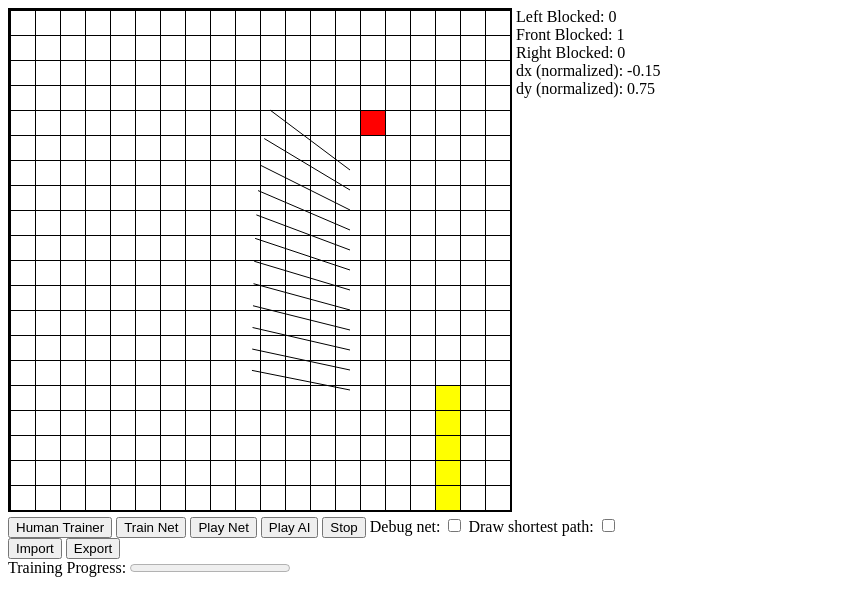
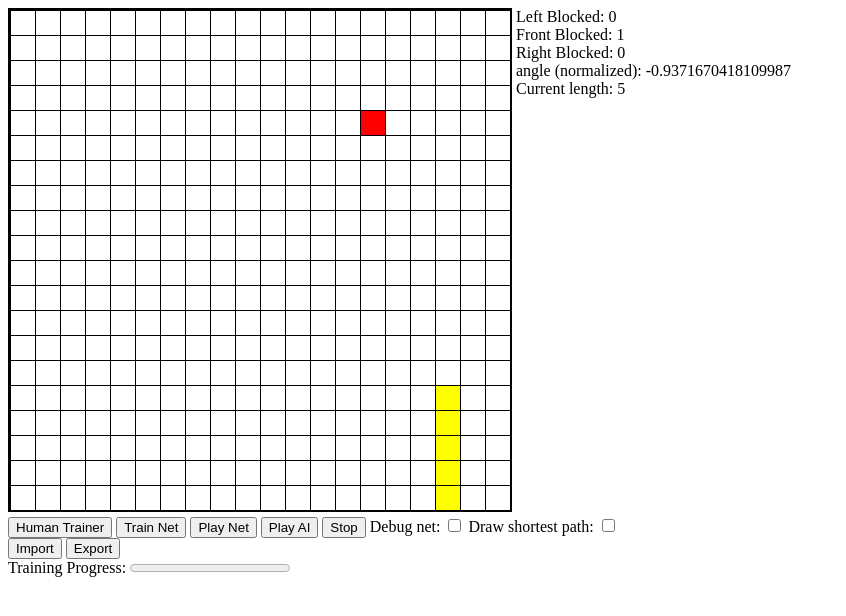
Before and after one commit to chiragzq/snakenet, a plain HTML site: page index.html in a window 1280 px wide. Both pictures are taken after a click on the button "Human Trainer". Shown: the whole page, without its empty margins (0-846 px from the left). Drawn offline with Linux system fonts and the light colour scheme.

Commit message:
added angle feature

```diff
--- a/datautils.js
+++ b/datautils.js
@@ -109,7 +109,7 @@ function getNewSpace(square, direction) {
   };
 }
 
-const numFeatures = 5;
+const numFeatures = 4;
 //leftblocked, frontblocked, rightblocked, dx, dy
 function convertStateToFeatures(state) {
   let data = [];
@@ -138,7 +138,7 @@ function convertStateToFeatures(state) {
 
   let dx = state.f.x - spaces[0].x;
   let dy = state.f.y - spaces[0].y;
-  switch(getNeckDirection(spaces)) {
+  /*switch(getNeckDirection(spaces)) {
     case UP:
       data[3] = dx / SCALE;
       data[4] = -dy / SCALE;
@@ -155,8 +155,15 @@ function convertStateToFeatures(state) {
       data[3] =  dy / SCALE;
       data[4] =  dx / SCALE;
       break;
-  }
+  }*/
 
+  let angle = 180 * Math.atan2(state.f.y - spaces[0].y, state.f.x - spaces[0].x) / Math.PI;
+  let frontAngle = new Array(-90, 0, 90, 180)[frontDirection];
+  let turnAngle = (frontAngle - angle) / 180;
+  if(turnAngle <= -1) turnAngle += 2;
+  if(turnAngle > 1) turnAngle -= 2;
+
+  data[3] = turnAngle;
   return data;
 }
 
--- a/index.html
+++ b/index.html
@@ -12,9 +12,11 @@
         <span>Left Blocked: </span><span id="param0">???</span><br/>
         <span>Front Blocked: </span><span id="param1">???</span><br/>
         <span>Right Blocked: </span><span id="param2">???</span><br/>
-        <span>dx (normalized): </span><span id="param3">???</span><br/>
-        <span>dy (normalized): </span><span id="param4">???</span>
+        <span>angle (normalized): </span><span id="param3">???</span><br/>
+        <!--<span>dy (normalized): </span><span id="param4">???</span><br/>-->
+        <span>Current length: </span><span id="score">???</span>
       </div>
+      <br>
       <div id="controlsDiv">
         <button onClick="startGame(0)" id="playHuman">Human Trainer</button>
         <button onclick="trainNet()" id="trainNet">Train Net</button>
--- a/main.js
+++ b/main.js
@@ -3,11 +3,11 @@ let ctx = canvas.getContext("2d");
 let player = 0;
 let DEBUG_NET = false;
 let DRAW_SPATH = false;
-const collectData = false;
+const collectData = true;
 const HUMAN = 0;
 const NEURAL = 1;
 const AI = 2;
-const GAME_INTERVAL = 200;
+let GAME_INTERVAL = 100;
 
 function SnakeGame() {
   this.gridWidth = 20;
@@ -20,15 +20,13 @@ function SnakeGame() {
   this.step1 = function() {
     this.state = generateState(this);
     let features = convertStateToFeatures(this.state);
-    console.log(features[3], features[4]);
-    console.log(180 * Math.atan2(features[3], -features[4]) / Math.PI);
-    ctx.fillStyle = "blue";
-    let x1 = 20 *this.snake.currentSpaces[0].x;
-    let y1 = 20 *this.snake.currentSpaces[0].y;
-    let theta = Math.atan2(features[3], -features[4]);
-    ctx.moveTo(x1, y1);
-    ctx.lineTo(x1 + 100*Math.cos(theta), y1 + 100 * Math.sin(theta));
-    ctx.stroke();
+    let angle = 180 * Math.atan2(this.food.y - this.snake.currentSpaces[0].y, this.food.x - this.snake.currentSpaces[0].x) / Math.PI;
+    let frontAngle = new Array(-90, 0, 90, 180)[(getNeckDirection(this.snake.currentSpaces)+2)%4];
+    let turnAngle = (frontAngle - angle) / 1;
+    if(turnAngle <= -180) turnAngle += 360;
+    if(turnAngle > 180) turnAngle -= 360;
+    console.log(turnAngle);
+
 
     updateParamDisplay(features);
     let square = this.snake.step1(this.state, features);
@@ -40,6 +38,7 @@ function SnakeGame() {
     if(DRAW_SPATH) {
       snakeAI.drawShortestPath(this.state.s, this.food);
     }
+    updateScore(this.snake.currentSpaces.length);
   }
 
   this.step2 = function() {
@@ -69,7 +68,7 @@ function SnakeGame() {
          this.food = {x: randomInt(0, this.gridWidth),y: randomInt(0, this.gridHeight)};
         }
       }
-      this.snake.grow(3);
+      this.snake.grow(30);
     }
 
     if(this.snake.isDead()) {
@@ -240,4 +239,6 @@ function killSnake() {
   snakeGame.snake.currentSpaces[0].x = 4399;
 }
 
+
+
 snakeNet.loadData();
--- a/ui.js
+++ b/ui.js
@@ -3,3 +3,7 @@ function updateParamDisplay(features) {
     document.getElementById("param" + i).innerHTML = features[i];
   }
 }
+
+function updateScore(score) {
+  document.getElementById("score").innerHTML = score;
+}
```
